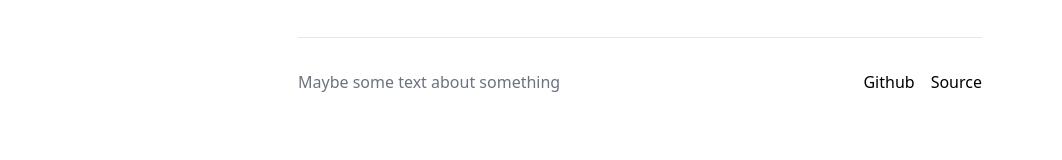
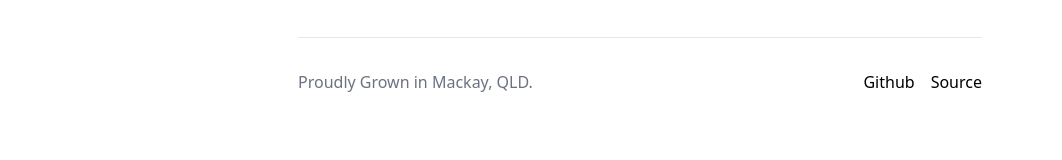
Before and after one commit to sugarcity-io/website, a Next.js app: page / in a window 1280 px wide. Shown: the part 1637-1797 px from the top of the page, without its empty margins (0-1062 px from the left). Built offline with nearby package versions, Linux system fonts and the light colour scheme.

Commit message:
:memo: Footer Text

```diff
--- a/components/Footer.tsx
+++ b/components/Footer.tsx
@@ -19,7 +19,7 @@ export function Footer() {
     <Container className="my-16">
       <hr />
       <div className="flex justify-between flex-wrap gap-4 items-center">
-        <div className="text-gray-500">Maybe some text about something</div>
+        <div className="text-gray-500">Proudly Grown in Mackay, QLD.</div>
         <div className="flex gap-4 flex-wrap">
           <FooterLink href="https://github.com/sugarcity-io">Github</FooterLink>
           <FooterLink href="https://github.com/sugarcity-io/website">
```
